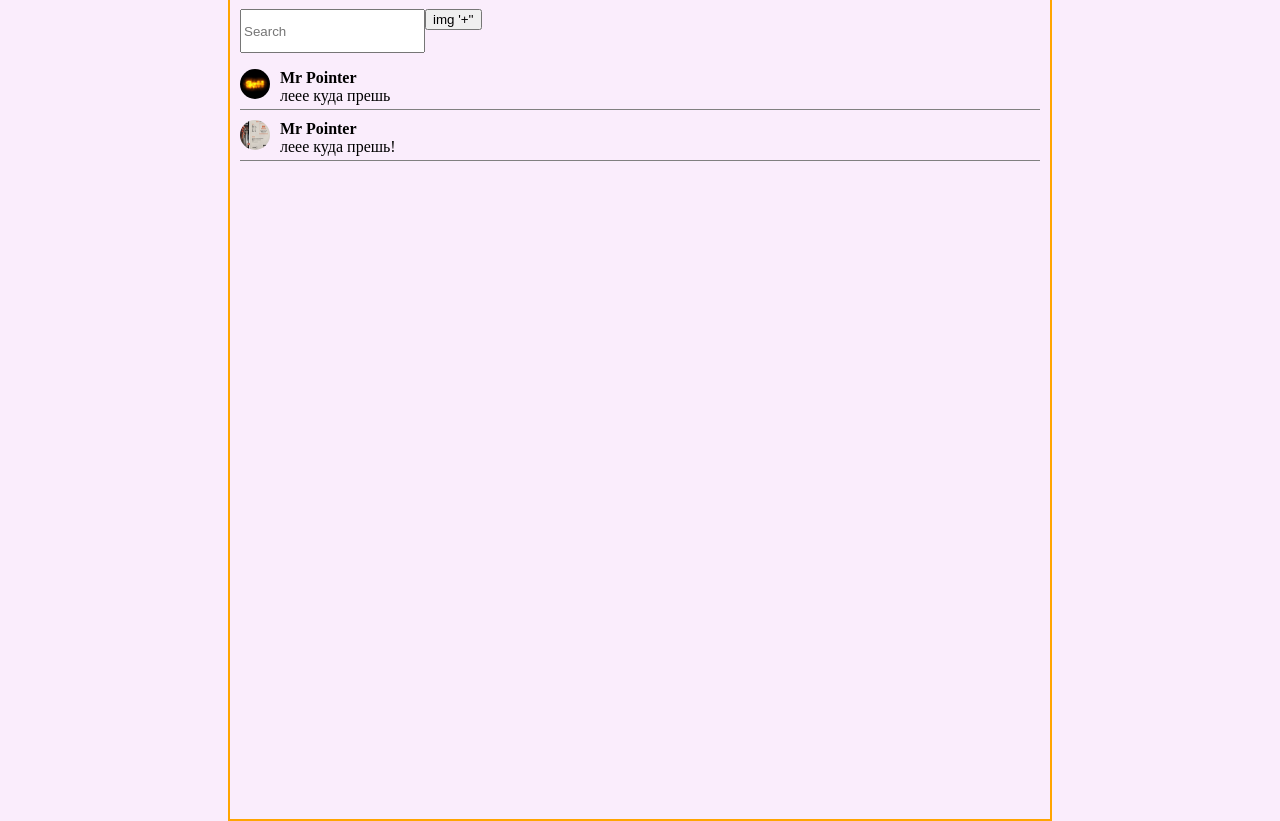
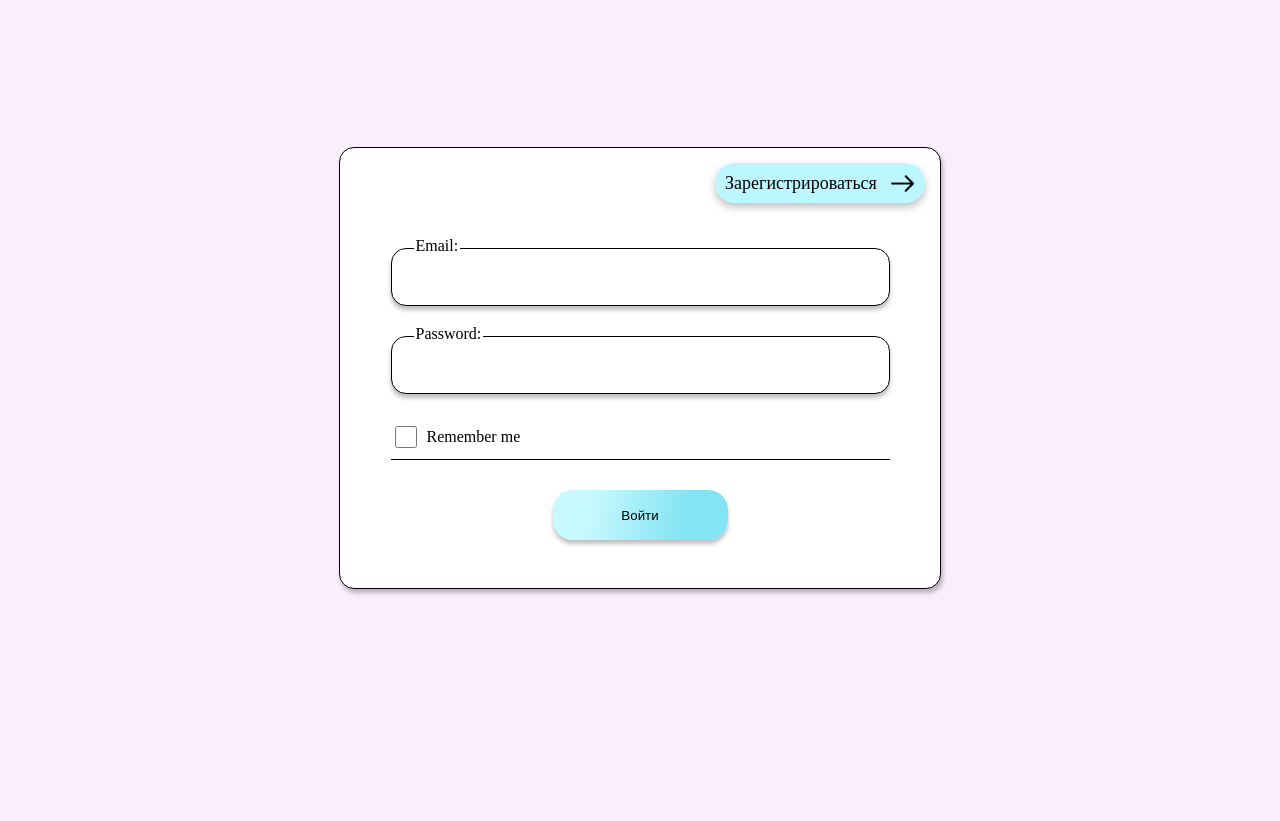
Before and after one commit to SzHHard/MiddleFrontendModule1, a website built with Parcel: page index.html in a window 1280 px wide. Shown: the part 73-894 px from the top of the page. After the commit the page ends 800 px from the top, so only its background shows below. Built offline with nearby package versions, Linux system fonts and the light colour scheme.

Commit message:
Laid out login page

```diff
--- a/index.html
+++ b/index.html
@@ -9,6 +9,7 @@
     <script src="src/pages/ErrorScreens/404Screen/index.js" type = "module"></script>
     <script src='src/pages/ErrorScreens/500Screen/index.js' type="module"> </script>
     <script src='src/modules/Header/index.js' type="module"></script>
+    <script src='src/pages/authScreens/Login/index.js' type='module'> </script>
 
     <meta charset="UTF-8">
     <meta http-equiv="X-UA-Compatible" content="IE=edge">
@@ -21,7 +22,7 @@
     <div id='root' class='root'>
         <div id='header'></div>
 
-        <main id='mainContent'></main>
+        <main id='mainContent' class='mainContent'></main>
 
     </div>
 
--- a/src/pages/authScreens/Login/index.js
+++ b/src/pages/authScreens/Login/index.js
@@ -0,0 +1,13 @@
+import ejs from 'ejs';
+import { loginPage } from './login.template';
+import registerRedirectImg from '../../../../static/devImages/registerRedirect.png'
+
+let object = {
+    registerRedirectImg
+}
+
+let loginPageTemplate = ejs.render(loginPage, object);
+
+let elem = document.querySelector('#mainContent');
+
+elem.innerHTML = loginPageTemplate;
--- a/src/pages/authScreens/Login/login.scss
+++ b/src/pages/authScreens/Login/login.scss
@@ -0,0 +1,116 @@
+.loginContainer {
+    display: flex;
+    flex-direction: column;
+    background-color: white;
+    width: 600px;
+    height: 440px;
+    margin-right: auto;
+    margin-left: auto;
+    margin-top: 150px;
+    border: 1px solid #000000;
+    //box-sizing: border-box;
+    box-shadow: 2px 4px 4px rgba(0, 0, 0, 0.25);
+    border-radius: 15px;
+    font-family: Montserrat;
+
+    .registerButtonContainer {
+        display: flex;
+        justify-content: end;
+
+        button {
+            cursor: pointer;
+            background: #bcf7ff;
+            border-radius: 20px;
+            border: none;
+            filter: drop-shadow(0px 4px 4px rgba(0, 0, 0, 0.25));
+            margin: 15px;
+            height: 40px;
+            width: 210px;
+            font-family: Rasa;
+            font-style: normal;
+            font-weight: normal;
+            font-size: 18px;
+            display: flex;
+            align-items: center;
+            justify-content: space-around;
+        }
+        img {
+            width: 25px;
+            height: 25px;
+            margin-left: 5px;
+        }
+    }
+
+    .formContainer {
+        display: flex;
+        justify-content: center;
+
+        .submitContainer{
+          display: flex;
+          justify-content: center;
+          margin-top: 30px;
+        }
+
+        button {
+            cursor: pointer;
+            justify-self: center;
+            width: 175px;
+            height: 50px;
+            border: none;
+            background: linear-gradient(100.67deg, rgba(188, 247, 255, 0.82) 20.88%, rgba(54, 213, 235, 0.62) 74.52%);
+            box-shadow: 0px 4px 4px rgba(0, 0, 0, 0.25);
+            border-radius: 20px;
+        }
+
+        .checkboxContainer {
+            display: flex;
+            margin-top: 20px;
+            border-bottom: 1px solid black;
+            margin-bottom: 20px;
+            height: 45px;
+            align-content: center;
+            label {
+                align-self: center;
+            }
+            input {
+                margin-right: 10px;
+                border: 1px solid #000000;
+                border-radius: 5px;
+                width: 22px;
+                height: 22px;
+                align-self: center;
+            }
+        }
+
+        .inputField {
+            position: relative;
+            margin-top: 30px;
+
+            label {
+                position: absolute;
+                top: -13px;
+                left: 23px;
+                padding: 2px;
+                z-index: 1;
+            }
+            label:after {
+                content: " ";
+                background-color: #fff;
+                width: 100%;
+                height: 13px;
+                position: absolute;
+                left: 0;
+                bottom: 0;
+                z-index: -1;
+            }
+            .textInput {
+                border: 1px solid #000000;
+                box-sizing: border-box;
+                box-shadow: 0px 4px 4px rgba(0, 0, 0, 0.25);
+                border-radius: 15px;
+                width: 499px;
+                height: 58px;
+            }
+        }
+    }
+}
--- a/src/pages/authScreens/Login/login.template.js
+++ b/src/pages/authScreens/Login/login.template.js
@@ -0,0 +1,28 @@
+export let loginPage = /*html*/`
+    <div class='loginContainer'>
+        <div class='registerButtonContainer'>
+            <button>Зарегистрироваться <img src=<%= registerRedirectImg %> /> </button>
+        </div>
+        <div class='formContainer'>
+            <form>
+                 <div class='inputField'>
+                    <label for='login'>Email:</label>
+                    <input class='textInput' type='text' id='login' name='login'/>
+                </div>
+                <div class='inputField'>
+                    <label for='password'>Password: </label>
+                    <input class='textInput' type='text' id='password' name='password' />
+                </div>
+
+                <div class='checkboxContainer'>
+                    <input type='checkbox' />
+                    <label>Remember me</label>
+                </div>
+
+                <div class='submitContainer'>
+                    <button type='submit' >Войти</button>
+                </div>
+            </form>
+        </div>
+    </div>
+`
--- a/styles.scss
+++ b/styles.scss
@@ -2,6 +2,8 @@
 @import './src/pages/chats/chatsStyles.scss';
 @import './src/pages/ErrorScreens/404and500Styles.scss';
 @import './src/modules/Header/headerStyles.scss';
+@import './src/pages/authScreens/Login/login.scss';
+
 $primary: aqua;
 
 
```
Also changed, not shown: build/index.html, build/registerRedirect.20968526.png (added), static/devImages/registerRedirect.png (added), 4 other files.
